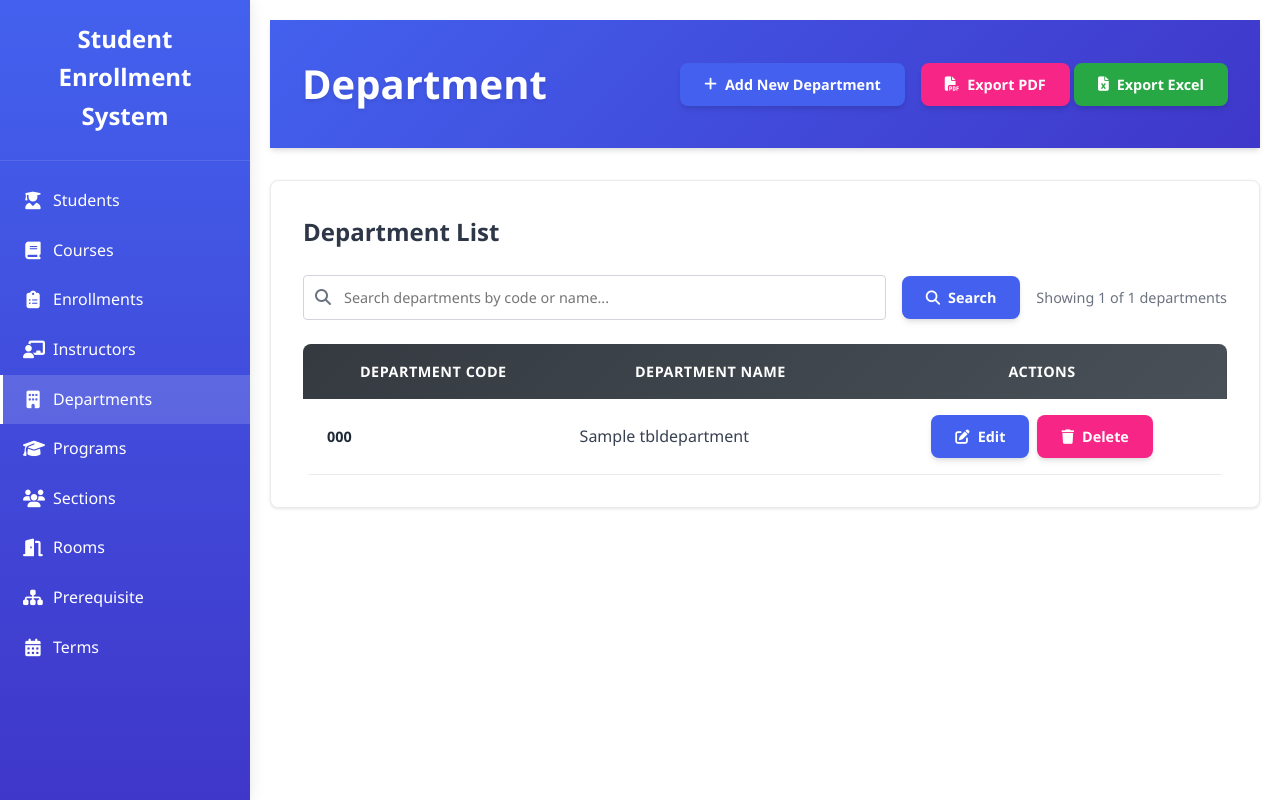
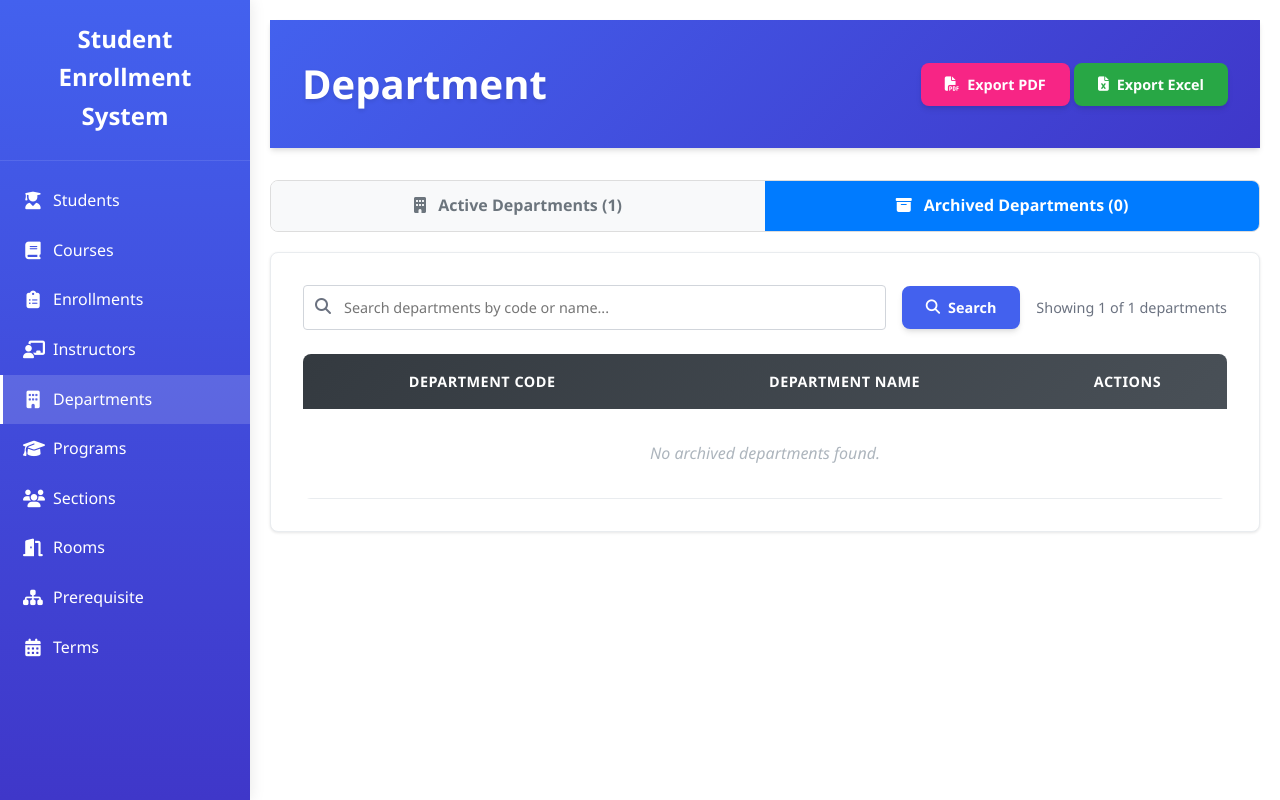
Before and after one commit to ynion-mabeamae/DBA_Student_Enrollment_System, a PHP site: the page made by student_enrollment_system/includes/department.php in a window 1280 px wide. Run offline with PHP 8.4, Linux system fonts and the light colour scheme; tables that the repository leaves empty or names only in its code hold one stand-in row (values such as "Sample post").

Commit message:
Upload soft delete functionality for department

```diff
--- a/student_enrollment_system/includes/department.php
+++ b/student_enrollment_system/includes/department.php
@@ -3,13 +3,13 @@ session_start();
 require_once '../includes/config.php';
 
 // Handle logout
-if (isset($_GET['logout'])) {
-    // Destroy all session data
-    session_destroy();
-    // Redirect to login page
-    header("Location: ../includes/login.php");
-    exit();
-}
+// if (isset($_GET['logout'])) {
+//     // Destroy all session data
+//     session_destroy();
+//     // Redirect to login page
+//     header("Location: ../includes/login.php");
+//     exit();
+// }
 
 $active_tab = isset($_GET['tab']) ? $_GET['tab'] : 'department';
 
@@ -52,23 +52,46 @@ if ($_SERVER['REQUEST_METHOD'] == 'POST') {
         exit();
     }
 
+    // SOFT DELETE - Set is_active to false instead of deleting
     if (isset($_POST['delete_department'])) {
         $dept_id = $_POST['dept_id'];
 
-        $sql = "DELETE FROM tbldepartment WHERE dept_id = ?";
+        $sql = "UPDATE tbldepartment SET is_active = FALSE WHERE dept_id = ?";
         $stmt = $conn->prepare($sql);
         $stmt->bind_param("i", $dept_id);
 
         if ($stmt->execute()) {
-            $_SESSION['message'] = "success::Department deleted successfully!";
+            $_SESSION['message'] = "success::Department archived successfully!";
         } else {
-            $_SESSION['message'] = "error::Error deleting department: " . $conn->error;
+            $_SESSION['message'] = "error::Error archiving department: " . $conn->error;
         }
 
-        header("Location: " . $_SERVER['PHP_SELF']);
+        header("Location: " . $_SERVER['PHP_SELF'] . "?page=departments");
+        exit();
+    }
+
+    // RESTORE DEPARTMENT functionality
+    if (isset($_POST['restore_department'])) {
+        $dept_id = $_POST['dept_id'];
+
+        $sql = "UPDATE tbldepartment SET is_active = TRUE WHERE dept_id = ?";
+        $stmt = $conn->prepare($sql);
+        $stmt->bind_param("i", $dept_id);
+
+        if ($stmt->execute()) {
+            $_SESSION['message'] = "success::Department restored successfully!";
+        } else {
+            $_SESSION['message'] = "error::Error restoring department: " . $conn->error;
+        }
+
+        header("Location: " . $_SERVER['PHP_SELF'] . "?page=departments" . (isset($_GET['show_archived']) ? '&show_archived=true' : ''));
         exit();
     }
 }
+
+// Handle search and show active/archived departments
+$show_archived = isset($_GET['show_archived']) && $_GET['show_archived'] == 'true';
+$status_condition = $show_archived ? "is_active = FALSE" : "is_active = TRUE";
 
 // Get department data for editing if dept_id is provided
 $edit_department = null;
@@ -81,10 +104,14 @@ if (isset($_GET['edit_id'])) {
 }
 
 // Get all departments
-$departments = $conn->query("SELECT * FROM tbldepartment ORDER BY dept_name");
+$departments = $conn->query("SELECT * FROM tbldepartment WHERE $status_condition ORDER BY dept_name");
 
 // Count total departments
 $total_departments = $departments->num_rows;
+
+// Count active and archived departments
+$active_count = $conn->query("SELECT COUNT(*) FROM tbldepartment WHERE is_active = TRUE")->fetch_row()[0];
+$archived_count = $conn->query("SELECT COUNT(*) FROM tbldepartment WHERE is_active = FALSE")->fetch_row()[0];
 ?>
 
 <!DOCTYPE html>
@@ -122,10 +149,6 @@ $total_departments = $departments->num_rows;
             <h2>Student Enrollment System</h2>
         </div>
         <div class="sidebar-menu">
-            <!-- <a href="dashboard.php" class="menu-item">
-                <i class="fas fa-tachometer-alt"></i>
-                <span>Dashboard</span>
-            </a> -->
             <a href="student.php" class="menu-item" >
                 <i class="fas fa-user-graduate"></i>
                 <span>Students</span>
@@ -134,7 +157,7 @@ $total_departments = $departments->num_rows;
                 <i class="fas fa-book"></i>
                 <span>Courses</span>
             </a>
-            <a href=".enrollment.php" class="menu-item">
+            <a href="enrollment.php" class="menu-item">
                 <i class="fas fa-clipboard-list"></i>
                 <span>Enrollments</span>
             </a>
@@ -166,14 +189,6 @@ $total_departments = $departments->num_rows;
                 <i class="fas fa-calendar-alt"></i>
                 <span>Terms</span>
             </a>
-
-            <!-- Logout Item -->
-            <!-- <div class="logout-item">
-                <a href="?logout=true" class="menu-item" onclick="return confirm('Are you sure you want to logout?')">
-                    <i class="fas fa-sign-out-alt"></i>
-                    <span>Logout</span>
-                </a>
-            </div> -->
         </div>
     </div>
 
@@ -181,11 +196,12 @@ $total_departments = $departments->num_rows;
         <div class="page-header">
             <h1>Department</h1>
             <div class="header-actions">
+                <?php if (!$show_archived): ?>
                 <button class="btn btn-primary" id="openDepartmentModal">
                     <i class="fas fa-plus"></i>
                     Add New Department
                 </button>
-            </div>
+                <?php endif; ?>
 
                 <!-- Export Buttons -->
                 <div class="export-buttons">
@@ -197,7 +213,22 @@ $total_departments = $departments->num_rows;
                     </button>
                 </div>
             </div>
+        </div>
+
+        <!-- Department Status Toggle -->
+        <div class="department-status-toggle no-print">
+            <a href="?page=departments" class="status-btn <?php echo !$show_archived ? 'active' : ''; ?>">
+                <i class="fas fa-building"></i>
+                Active Departments (<?php echo $active_count; ?>)
+            </a>
+            <a href="?page=departments&show_archived=true" class="status-btn <?php echo $show_archived ? 'active' : ''; ?>">
+                <i class="fas fa-archive"></i>
+                Archived Departments (<?php echo $archived_count; ?>)
+            </a>
+        </div>
+
         <!-- Add/Edit Department Modal -->
+        <?php if (!$show_archived): ?>
         <div id="departmentModal" class="modal">
             <div class="modal-content">
                 <div class="modal-header">
@@ -211,34 +242,40 @@ $total_departments = $departments->num_rows;
                         <div class="form-group">
                             <label for="dept_code">Department Code *</label>
                             <input type="text" id="dept_code" name="dept_code"
-                                required maxlength="10" placeholder="Enter department code">
+                                required maxlength="10" placeholder="Enter department code"
+                                value="<?php echo $edit_department ? htmlspecialchars($edit_department['dept_code']) : ''; ?>">
                             <small class="form-help">Unique code for the department (max 10 characters)</small>
                         </div>
 
                         <div class="form-group">
                             <label for="dept_name">Department Name *</label>
                             <input type="text" id="dept_name" name="dept_name"
-                                required maxlength="100" placeholder="Enter department name">
+                                required maxlength="100" placeholder="Enter department name"
+                                value="<?php echo $edit_department ? htmlspecialchars($edit_department['dept_name']) : ''; ?>">
                             <small class="form-help">Full name of the department</small>
                         </div>
 
                         <div class="form-actions">
-                            <button type="submit" name="add_department" class="btn btn-success" id="addDepartmentBtn">Add Department</button>
-                            <button type="submit" name="update_department" class="btn btn-success" id="updateDepartmentBtn" style="display: none;">Update Department</button>
+                            <?php if ($edit_department): ?>
+                                <button type="submit" name="update_department" class="btn btn-success">Update Department</button>
+                            <?php else: ?>
+                                <button type="submit" name="add_department" class="btn btn-success">Add Department</button>
+                            <?php endif; ?>
                             <button type="button" class="btn btn-cancel" id="cancelDepartment">Cancel</button>
                         </div>
                     </form>
                 </div>
             </div>
         </div>
+        <?php endif; ?>
 
         <!-- Delete Confirmation Dialog -->
         <div class="delete-confirmation" id="deleteConfirmation">
             <div class="confirmation-dialog">
-                <h3>Delete Department</h3>
-                <p id="deleteMessage">Are you sure you want to delete this department? This action cannot be undone.</p>
+                <h3><?php echo $show_archived ? 'Restore Department' : 'Delete Department'; ?></h3>
+                <p id="deleteMessage">Are you sure you want to <?php echo $show_archived ? 'restore' : 'delete'; ?> this department?</p>
                 <div class="confirmation-actions">
-                    <button class="confirm-delete" id="confirmDelete">Yes</button>
+                    <button class="confirm-delete" id="confirmDelete">Yes, <?php echo $show_archived ? 'Restore' : 'Delete'; ?></button>
                     <button class="cancel-delete" id="cancelDelete">Cancel</button>
                 </div>
             </div>
@@ -247,12 +284,11 @@ $total_departments = $departments->num_rows;
         <!-- Hidden delete form -->
         <form method="POST" id="deleteDepartmentForm" style="display: none;">
             <input type="hidden" name="dept_id" id="deleteDeptId">
-            <input type="hidden" name="delete_department" value="1">
+            <input type="hidden" name="<?php echo $show_archived ? 'restore_department' : 'delete_department'; ?>" value="1">
         </form>
 
         <!-- Departments Table -->
         <div class="table-container">
-            <h2>Department List</h2>
 
             <!-- Search and Filters -->
             <div class="search-container">
@@ -277,7 +313,7 @@ $total_departments = $departments->num_rows;
                     <tr>
                         <th>Department Code</th>
                         <th>Department Name</th>
-                        <th>Actions</th>
+                        <th class="no-print">Actions</th>
                     </tr>
                 </thead>
                 <tbody>
@@ -286,7 +322,7 @@ $total_departments = $departments->num_rows;
                         $departments->data_seek(0);
                         while($department = $departments->fetch_assoc()):
                     ?>
-                    <tr>
+                    <tr data-dept-id="<?php echo $department['dept_id']; ?>" class="<?php echo $show_archived ? 'archived-department' : ''; ?>">
                         <td>
                             <div class="department-info">
                                 <div class="department-code"><?php echo htmlspecialchars($department['dept_code']); ?></div>
@@ -295,20 +331,29 @@ $total_departments = $departments->num_rows;
                         <td>
                             <div class="department-name"><?php echo htmlspecialchars($department['dept_name']); ?></div>
                         </td>
-                        <td class="actions">
-                            <button type="button" class="btn btn-edit edit-btn"
-                                    data-dept-id="<?php echo $department['dept_id']; ?>"
-                                    data-dept-code="<?php echo htmlspecialchars($department['dept_code']); ?>"
-                                    data-dept-name="<?php echo htmlspecialchars($department['dept_name']); ?>">
+                        <td class="actions no-print">
+                            <?php if ($show_archived): ?>
+                                <!-- Only show Restore button for archived departments -->
+                                <form method="POST" style="display: inline;">
+                                    <input type="hidden" name="dept_id" value="<?php echo $department['dept_id']; ?>">
+                                    <button type="submit" name="restore_department" class="btn btn-success">
+                                        <i class="fas fa-trash-restore"></i>
+                                        Restore
+                                    </button>
+                                </form>
+                            <?php else: ?>
+                                <!-- Show Edit and Delete buttons for active departments -->
+                                <a href="?edit_id=<?php echo $department['dept_id']; ?>" class="btn btn-edit">
                                     <i class="fas fa-edit"></i>
                                     Edit
-                            </button>
+                                </a>
                                 <button type="button" class="btn btn-danger delete-btn"
                                         data-dept-id="<?php echo $department['dept_id']; ?>"
                                         data-dept-name="<?php echo htmlspecialchars($department['dept_name']); ?>">
                                     <i class="fas fa-trash"></i>
                                     Delete
                                 </button>
+                            <?php endif; ?>
                         </td>
                     </tr>
                     <?php
@@ -318,7 +363,11 @@ $total_departments = $departments->num_rows;
                     <tr>
                         <td colspan="3" style="text-align: center; padding: 2rem;">
                             <div style="color: var(--gray-500); font-style: italic;">
+                                <?php if ($show_archived): ?>
+                                    No archived departments found.
+                                <?php else: ?>
                                     No departments found. Click "Add New Department" to get started.
+                                <?php endif; ?>
                             </div>
                         </td>
                     </tr>
@@ -329,5 +378,39 @@ $total_departments = $departments->num_rows;
     </div>
 
     <script src="../script/department.js"></script>
+    <script>
+        // Pass PHP data to JavaScript
+        const showArchived = <?php echo $show_archived ? 'true' : 'false'; ?>;
+        const isEditing = <?php echo $edit_department ? 'true' : 'false'; ?>;
+
+        // Initialize the application
+        document.addEventListener('DOMContentLoaded', function() {
+            if (typeof DepartmentManager !== 'undefined') {
+                DepartmentManager.init(isEditing, showArchived);
+            }
+        });
+
+        // Export data function
+        function exportData(type) {
+            // Get current filter parameters
+            const urlParams = new URLSearchParams(window.location.search);
+            const showArchived = urlParams.get('show_archived') === 'true';
+
+            // Build export URL
+            let exportUrl = `department_export_${type}.php?`;
+
+            if (showArchived) {
+                exportUrl += 'show_archived=true&';
+            }
+
+            // Remove trailing & or ?
+            exportUrl = exportUrl.replace(/[&?]$/, '');
+
+            console.log('Export URL:', exportUrl); // Debug log
+
+            // Open export in new window
+            window.open(exportUrl, '_blank');
+        }
+    </script>
 </body>
 </html>
--- a/student_enrollment_system/styles/department.css
+++ b/student_enrollment_system/styles/department.css
@@ -73,6 +73,58 @@ body {
     gap: 10px;
     align-items: center;
     flex-wrap: wrap;
+}
+
+/* Department Status Toggle */
+.department-status-toggle {
+    display: flex;
+    margin-bottom: 20px;
+    border-radius: 8px;
+    overflow: hidden;
+    border: 1px solid #ddd;
+    max-width: 1500px;
+}
+
+.status-btn {
+    flex: 1;
+    padding: 12px 20px;
+    text-align: center;
+    background: #f8f9fa;
+    color: #6c757d;
+    text-decoration: none;
+    border: none;
+    cursor: pointer;
+    transition: all 0.3s ease;
+    font-weight: 600;
+}
+
+.status-btn:hover {
+    background: #e9ecef;
+}
+
+.status-btn.active {
+    background: #007bff;
+    color: white;
+}
+
+.status-btn i {
+    margin-right: 8px;
+}
+
+/* Style for archived departments */
+.archived-department {
+    background-color: #f8f9fa;
+    opacity: 0.7;
+}
+
+.archived-department td {
+    color: #6c757d;
+    font-style: italic;
+}
+
+/* Ensure the table container has proper spacing */
+.table-container {
+    margin-top: 0;
 }
 
 /* Toast Notifications */
```
Also changed, not shown: student_enrollment_system/script/department.js (+52 -29 lines). Lines whose indentation alone changed are shown as unchanged.
